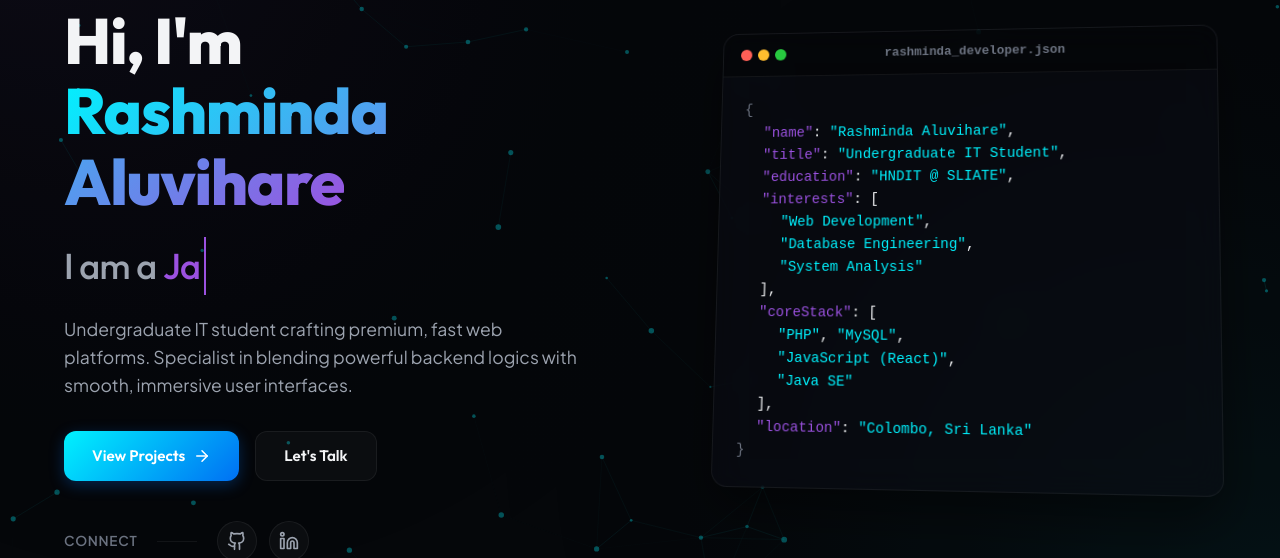
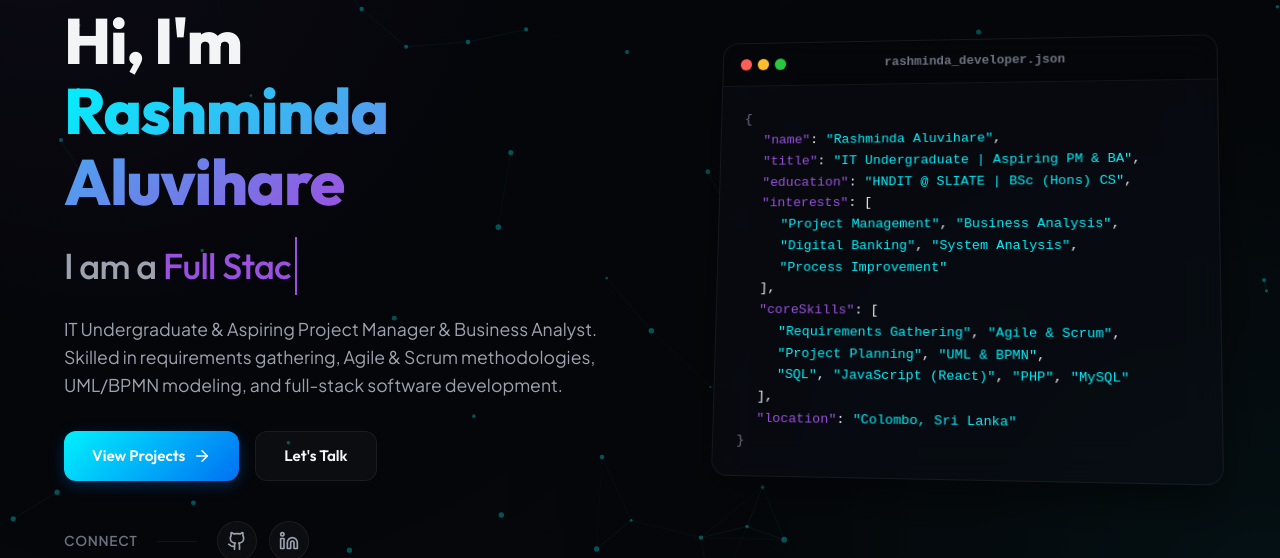
Before and after one commit to rashminda-aluvihare/My-portfolio, a React (Vite) app: page / in a window 1280 px wide. Shown: the part 170-728 px from the top of the page. Built offline with nearby package versions, Linux system fonts and the light colour scheme; no server answers.

Commit message:
Update profile JSON, terminal window, PM/BA skills, and education details

```diff
--- a/src/components/Education.jsx
+++ b/src/components/Education.jsx
@@ -2,6 +2,20 @@ import { GraduationCap, Calendar, BookOpen, CheckSquare } from 'lucide-react';
 
 export default function Education() {
   const educations = [
+    {
+      degree: 'BSc (Hons) Computer Science',
+      institution: 'Undergraduate Degree Program',
+      location: 'Sri Lanka',
+      duration: 'Academic Studies',
+      status: 'Undergraduate',
+      modules: [
+        'Software Engineering & System Architecture',
+        'Business Analysis & Requirements Engineering',
+        'Agile Software Development & Project Management',
+        'Database Management & Advanced SQL',
+      ],
+      color: '#9b51e0',
+    },
     {
       degree: 'Higher National Diploma in Information Technology (HNDIT)',
       institution: 'Sri Lanka Institute of Advanced Technological Education (SLIATE)',
--- a/src/components/Hero.jsx
+++ b/src/components/Hero.jsx
@@ -3,7 +3,12 @@ import { Mail, ArrowRight, ExternalLink } from 'lucide-react';
 
 export default function Hero() {
   const [roleText, setRoleText] = useState('');
-  const roles = ['HNDIT Undergraduate', 'Full Stack Developer', 'PHP & MySQL Enthusiast', 'Java programmer'];
+  const roles = [
+    'IT Undergraduate',
+    'Aspiring Project Manager',
+    'Business Analyst',
+    'Full Stack Developer',
+  ];
   const [roleIndex, setRoleIndex] = useState(0);
   const [charIndex, setCharIndex] = useState(0);
   const [isDeleting, setIsDeleting] = useState(false);
@@ -118,11 +123,11 @@ export default function Hero() {
             style={{
               color: 'var(--text-secondary)',
               fontSize: '1.1rem',
-              maxWidth: '520px',
+              maxWidth: '540px',
               lineHeight: 1.6,
             }}
           >
-            Undergraduate IT student crafting premium, fast web platforms. Specialist in blending powerful backend logics with smooth, immersive user interfaces.
+            IT Undergraduate & Aspiring Project Manager & Business Analyst. Skilled in requirements gathering, Agile & Scrum methodologies, UML/BPMN modeling, and full-stack software development.
           </p>
 
           {/* Call to Actions */}
@@ -279,7 +284,7 @@ export default function Hero() {
             style={{
               padding: '24px',
               fontFamily: 'monospace',
-              fontSize: '0.9rem',
+              fontSize: '0.85rem',
               lineHeight: 1.6,
               color: 'var(--text-primary)',
             }}
@@ -289,37 +294,36 @@ export default function Hero() {
               <span style={{ color: 'var(--accent-purple)' }}>"name"</span>: <span style={{ color: 'var(--accent-cyan)' }}>"Rashminda Aluvihare"</span>,
             </div>
             <div style={{ paddingLeft: '20px' }}>
-              <span style={{ color: 'var(--accent-purple)' }}>"title"</span>: <span style={{ color: 'var(--accent-cyan)' }}>"Undergraduate IT Student"</span>,
+              <span style={{ color: 'var(--accent-purple)' }}>"title"</span>: <span style={{ color: 'var(--accent-cyan)' }}>"IT Undergraduate | Aspiring PM & BA"</span>,
             </div>
             <div style={{ paddingLeft: '20px' }}>
-              <span style={{ color: 'var(--accent-purple)' }}>"education"</span>: <span style={{ color: 'var(--accent-cyan)' }}>"HNDIT @ SLIATE"</span>,
+              <span style={{ color: 'var(--accent-purple)' }}>"education"</span>: <span style={{ color: 'var(--accent-cyan)' }}>"HNDIT @ SLIATE | BSc (Hons) CS"</span>,
             </div>
             <div style={{ paddingLeft: '20px' }}>
               <span style={{ color: 'var(--accent-purple)' }}>"interests"</span>: <span style={{ color: 'var(--text-primary)' }}>{"["}</span>
               <div style={{ paddingLeft: '20px' }}>
-                <span style={{ color: 'var(--accent-cyan)' }}>"Web Development"</span>,
+                <span style={{ color: 'var(--accent-cyan)' }}>"Project Management"</span>, <span style={{ color: 'var(--accent-cyan)' }}>"Business Analysis"</span>,
               </div>
               <div style={{ paddingLeft: '20px' }}>
-                <span style={{ color: 'var(--accent-cyan)' }}>"Database Engineering"</span>,
+                <span style={{ color: 'var(--accent-cyan)' }}>"Digital Banking"</span>, <span style={{ color: 'var(--accent-cyan)' }}>"System Analysis"</span>,
               </div>
               <div style={{ paddingLeft: '20px' }}>
-                <span style={{ color: 'var(--accent-cyan)' }}>"System Analysis"</span>
+                <span style={{ color: 'var(--accent-cyan)' }}>"Process Improvement"</span>
               </div>
-              <div style={{ paddingLeft: '20px' }} />
               <div style={{ paddingLeft: '0px' }}>{"],"}</div>
             </div>
             <div style={{ paddingLeft: '20px' }}>
-              <span style={{ color: 'var(--accent-purple)' }}>"coreStack"</span>: <span style={{ color: 'var(--text-primary)' }}>{"["}</span>
+              <span style={{ color: 'var(--accent-purple)' }}>"coreSkills"</span>: <span style={{ color: 'var(--text-primary)' }}>{"["}</span>
               <div style={{ paddingLeft: '20px' }}>
-                <span style={{ color: 'var(--accent-cyan)' }}>"PHP"</span>, <span style={{ color: 'var(--accent-cyan)' }}>"MySQL"</span>,
+                <span style={{ color: 'var(--accent-cyan)' }}>"Requirements Gathering"</span>, <span style={{ color: 'var(--accent-cyan)' }}>"Agile & Scrum"</span>,
               </div>
               <div style={{ paddingLeft: '20px' }}>
-                <span style={{ color: 'var(--accent-cyan)' }}>"JavaScript (React)"</span>,
+                <span style={{ color: 'var(--accent-cyan)' }}>"Project Planning"</span>, <span style={{ color: 'var(--accent-cyan)' }}>"UML & BPMN"</span>,
               </div>
               <div style={{ paddingLeft: '20px' }}>
-                <span style={{ color: 'var(--accent-cyan)' }}>"Java SE"</span>
+                <span style={{ color: 'var(--accent-cyan)' }}>"SQL"</span>, <span style={{ color: 'var(--accent-cyan)' }}>"JavaScript (React)"</span>, <span style={{ color: 'var(--accent-cyan)' }}>"PHP"</span>, <span style={{ color: 'var(--accent-cyan)' }}>"MySQL"</span>
               </div>
-              <div>{"  ],"}</div>
+              <div style={{ paddingLeft: '0px' }}>{"],"}</div>
             </div>
             <div style={{ paddingLeft: '20px' }}>
               <span style={{ color: 'var(--accent-purple)' }}>"location"</span>: <span style={{ color: 'var(--accent-cyan)' }}>"Colombo, Sri Lanka"</span>
--- a/src/components/Skills.jsx
+++ b/src/components/Skills.jsx
@@ -1,31 +1,34 @@
 import { useState } from 'react';
-import { Database, Code2, ShieldAlert, Library, Cpu } from 'lucide-react';
+import { Database, Code2, Cpu, FileCheck, Target, Workflow, LayoutList, Terminal } from 'lucide-react';
 
 export default function Skills() {
   const [activeCategory, setActiveCategory] = useState('all');
 
   const skillCategories = [
-    { id: 'all', name: 'All Stack' },
-    { id: 'backend', name: 'Backend & DB' },
-    { id: 'frontend', name: 'Frontend & UI' },
-    { id: 'academic', name: 'Languages & Tools' },
+    { id: 'all', name: 'All Skills' },
+    { id: 'pm_ba', name: 'PM & Business Analysis' },
+    { id: 'dev', name: 'Software Development' },
+    { id: 'db', name: 'Database & Architecture' },
   ];
 
   const skills = [
-    // Backend
-    { name: 'PHP', level: 85, category: 'backend', type: 'Language', color: '#4F5D95', icon: <Database size={18} /> },
-    { name: 'MySQL', level: 90, category: 'backend', type: 'Database', color: '#00758F', icon: <Database size={18} /> },
-    { name: 'Java SE', level: 75, category: 'academic', type: 'Language', color: '#b07219', icon: <Cpu size={18} /> },
+    // Project Management & Business Analysis
+    { name: 'Requirements Gathering', category: 'pm_ba', type: 'Business Analysis', color: '#00f2fe', icon: <FileCheck size={18} /> },
+    { name: 'Agile & Scrum', category: 'pm_ba', type: 'Methodology', color: '#9b51e0', icon: <Workflow size={18} /> },
+    { name: 'Project Planning', category: 'pm_ba', type: 'Management', color: '#ff6384', icon: <Target size={18} /> },
+    { name: 'UML & BPMN Modeling', category: 'pm_ba', type: 'System Design', color: '#00758F', icon: <LayoutList size={18} /> },
+    { name: 'Process Improvement', category: 'pm_ba', type: 'Business Analysis', color: '#38ef7d', icon: <Workflow size={18} /> },
 
-    // Frontend
-    { name: 'JavaScript', level: 80, category: 'frontend', type: 'Language', color: '#f1e05a', icon: <Code2 size={18} /> },
-    { name: 'React', level: 75, category: 'frontend', type: 'Framework', color: '#61dafb', icon: <Code2 size={18} /> },
-    { name: 'CSS / Responsive UI', level: 90, category: 'frontend', type: 'Styling', color: '#663399', icon: <Code2 size={18} /> },
+    // Software Development
+    { name: 'JavaScript (React)', category: 'dev', type: 'Frontend Stack', color: '#61dafb', icon: <Code2 size={18} /> },
+    { name: 'PHP', category: 'dev', type: 'Backend Stack', color: '#4F5D95', icon: <Terminal size={18} /> },
+    { name: 'Java SE', category: 'dev', type: 'OOP Language', color: '#b07219', icon: <Cpu size={18} /> },
+    { name: 'Responsive Web UI', category: 'dev', type: 'CSS Design', color: '#9b51e0', icon: <Code2 size={18} /> },
 
-    // Systems & Tools
-    { name: 'Chart.js', level: 80, category: 'frontend', type: 'Visuals', color: '#ff6384', icon: <Library size={18} /> },
-    { name: 'Git & GitHub', level: 85, category: 'academic', type: 'Version Control', color: '#f05032', icon: <Cpu size={18} /> },
-    { name: 'Systems Analysis (SDLC)', level: 80, category: 'backend', type: 'Methodology', color: '#9b51e0', icon: <Database size={18} /> },
+    // Database & Architecture
+    { name: 'SQL', category: 'db', type: 'Query Language', color: '#f1e05a', icon: <Database size={18} /> },
+    { name: 'MySQL', category: 'db', type: 'RDBMS', color: '#00758F', icon: <Database size={18} /> },
+    { name: 'System Analysis', category: 'db', type: 'Architecture', color: '#00f2fe', icon: <Cpu size={18} /> },
   ];
 
   const filteredSkills = activeCategory === 'all'
```
